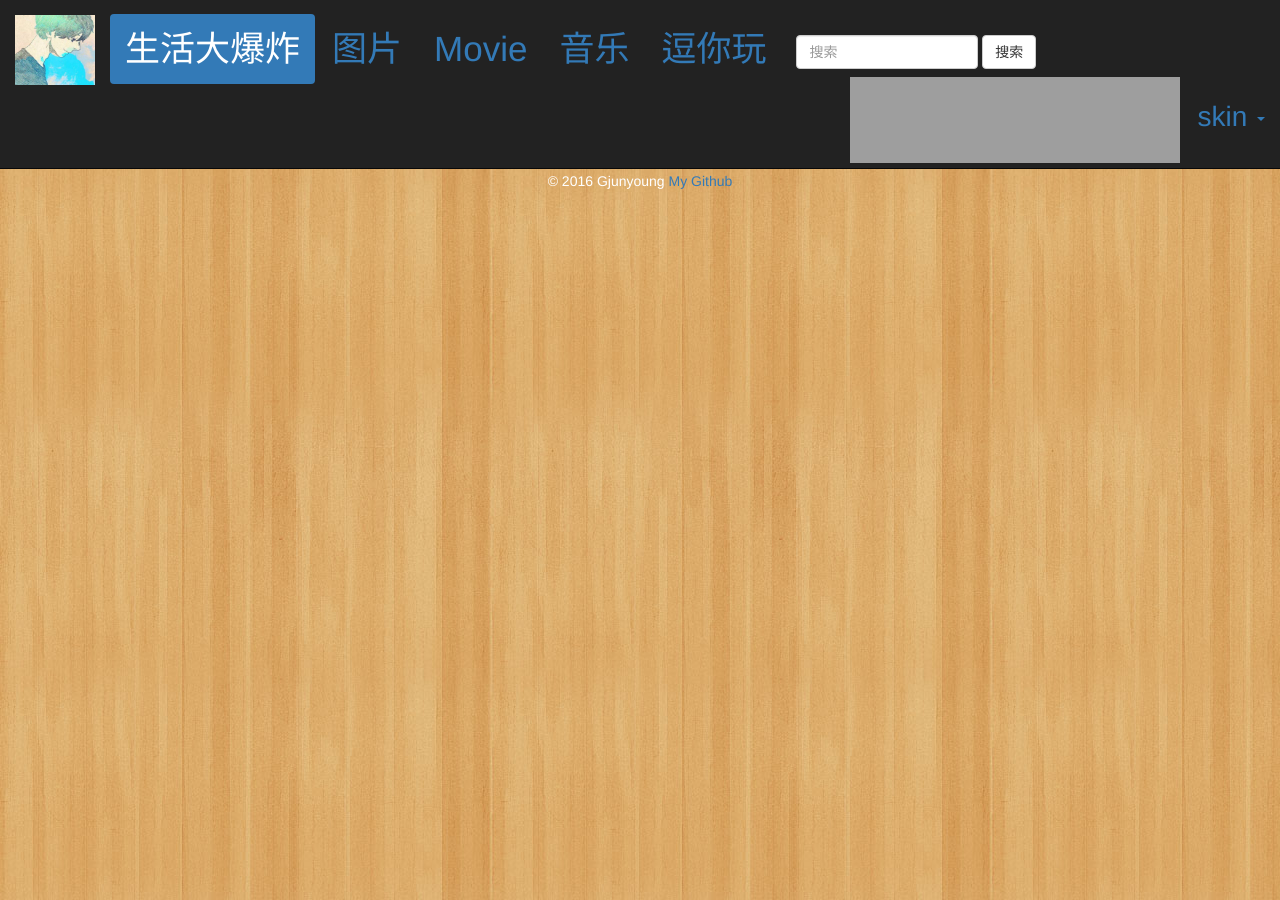
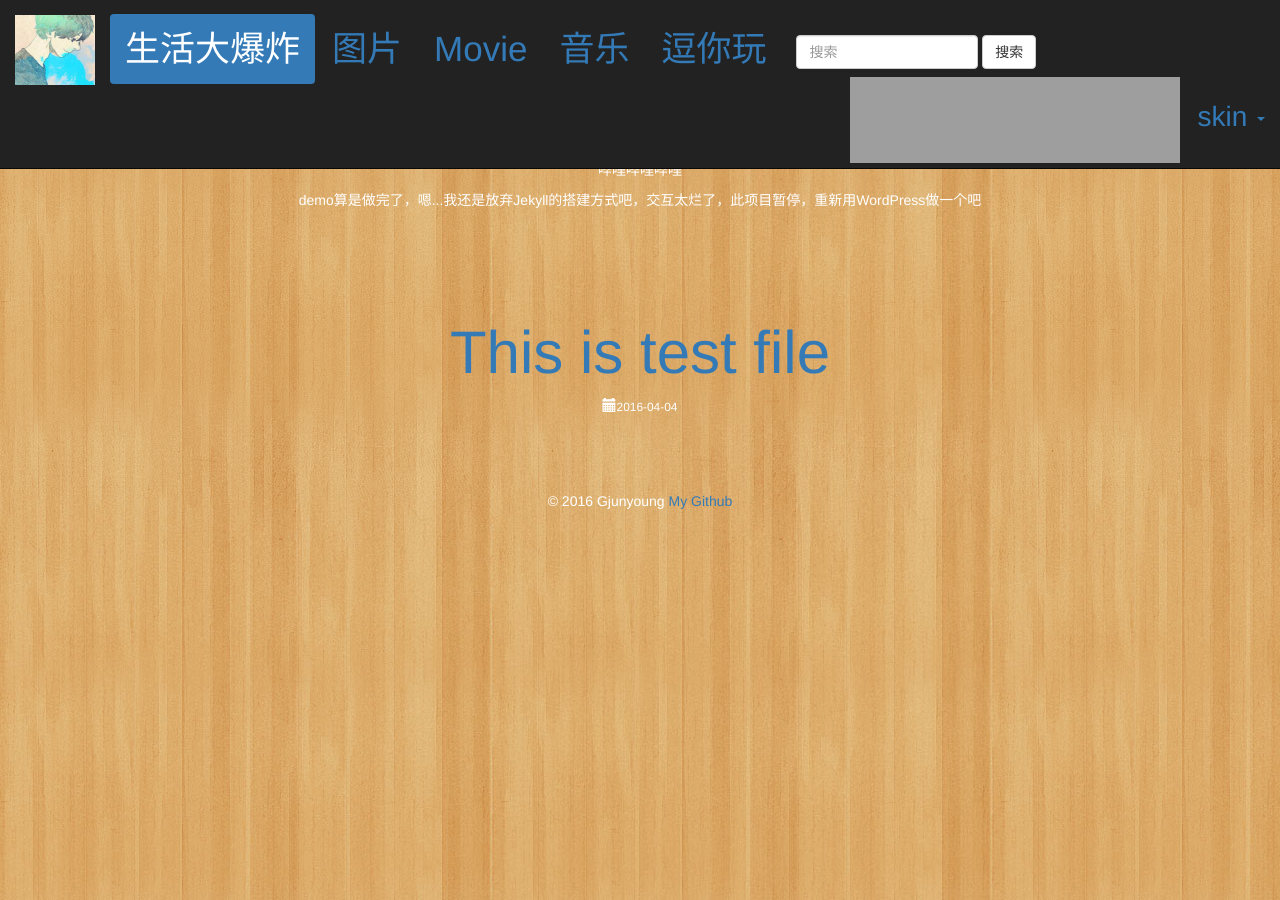
Before and after one commit to gjunyoung/blog-for-someone, a Jekyll site: the page built from index.html, in a window 1280 px wide. Built offline with Jekyll 4.4.1, drawn with Linux system fonts in a browser that asks for light colours; grey boxes are pictures that could not be loaded.

Commit message:
Update default.html

```diff
--- a/_layouts/default.html
+++ b/_layouts/default.html
@@ -62,7 +62,15 @@
 </nav>
 
 <div class="container">
+    <div class="starter">
+        <h1>This is a blog website for HMJ</h1>
+        <p>这是一个个人Blog网站，开始于2016年3月13日晚，正在建造中，嗯......尽量快做完吧！</p>
+        <p>哔哩哔哩哔哩</p>
+        <p>demo算是做完了，嗯...我还是放弃Jekyll的搭建方式吧，交互太烂了，此项目暂停，重新用WordPress做一个吧</p>
+    </div>
+    <div id="myTabContent" class="tab-content starter">
     {{content}}
+    </div>
 </div>
 <div id="footer">&copy; 2016 Gjunyoung <a href="https://github.com/gjunyoung">My Github</a></div>
 <script src="https://cdn.bootcss.com/jquery/2.2.1/jquery.min.js"></script>
```
